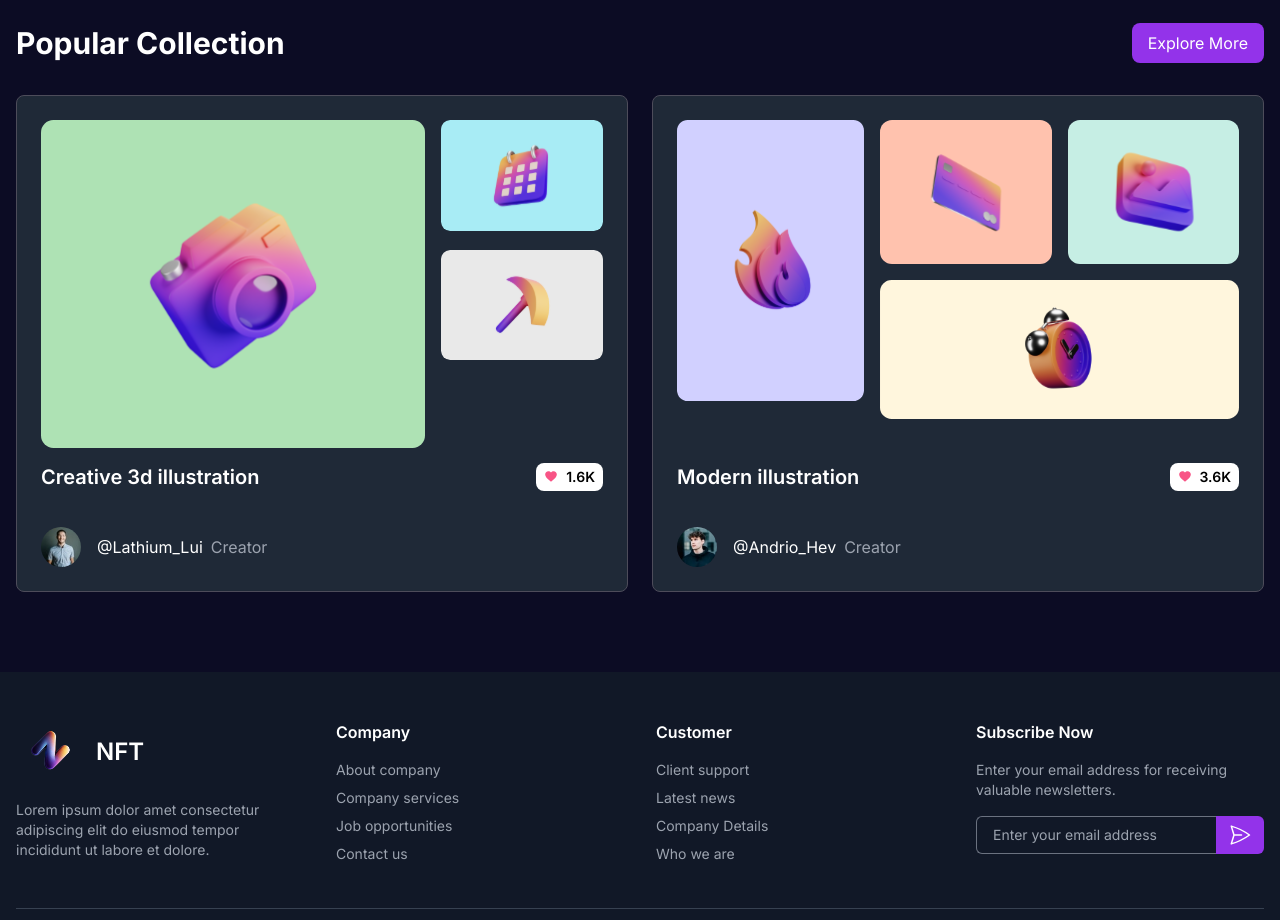
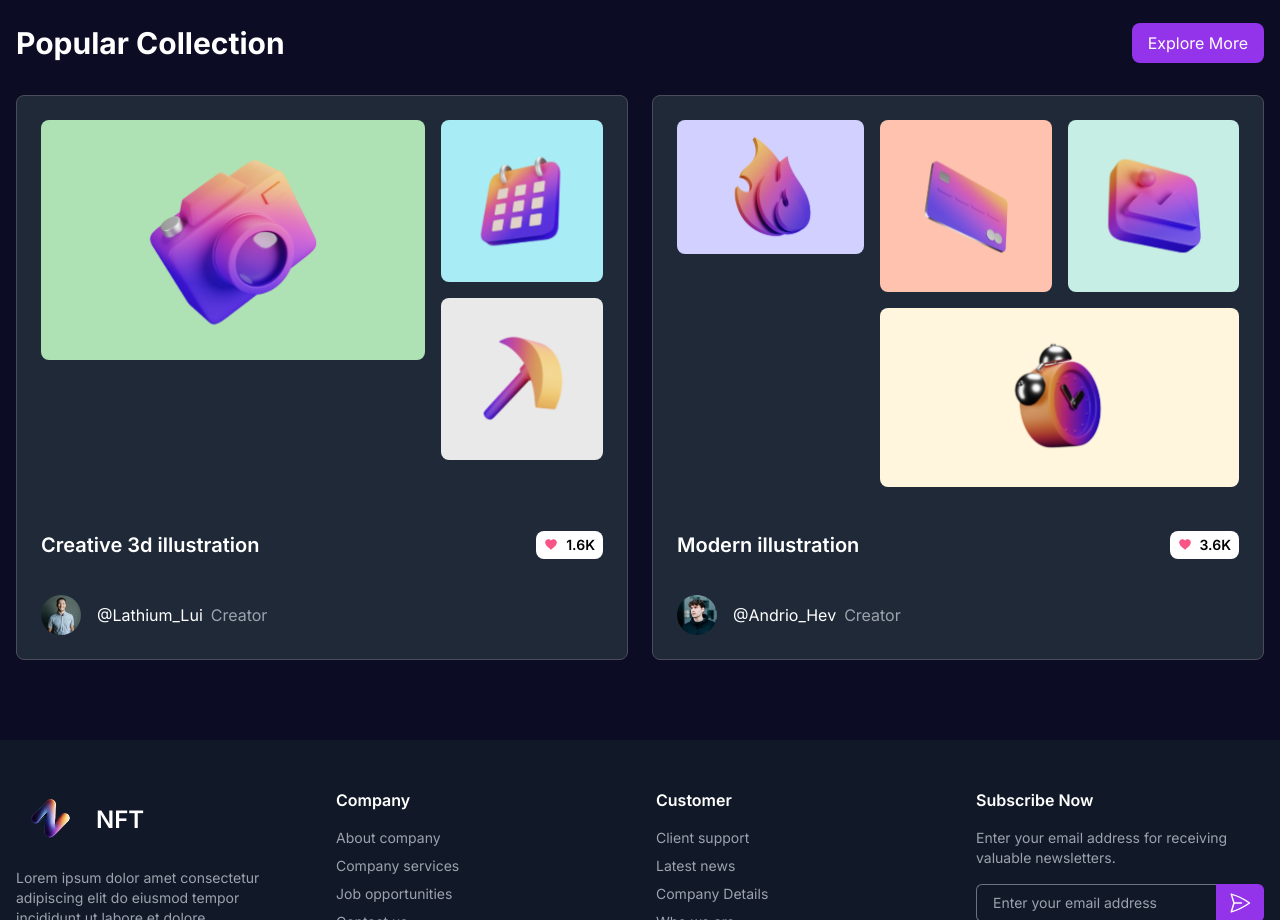
Before and after one commit to Dexctor/NFT-store, a Next.js app: page / in a window 1280 px wide. Shown: the part 3600-4520 px from the top of the page. Built offline with nearby package versions, Linux system fonts and the light colour scheme.

Commit message:
refresh item-detail and fix bug js

```diff
--- a/app/components/Footer/Footer.tsx
+++ b/app/components/Footer/Footer.tsx
@@ -113,13 +113,13 @@ const Footer = () => {
                   xmlns="http://www.w3.org/2000/svg"
                   fill="none"
                   viewBox="0 0 24 24"
-                  stroke-width="1.5"
+                  strokeWidth="1.5"
                   stroke="currentColor"
                   className="size-6"
                 >
                   <path
-                    stroke-linecap="round"
-                    stroke-linejoin="round"
+                    strokeLinecap="round"
+                    strokeLinejoin="round"
                     d="M6 12 3.269 3.125A59.769 59.769 0 0 1 21.485 12 59.768 59.768 0 0 1 3.27 20.875L5.999 12Zm0 0h7.5"
                   />
                 </svg>
--- a/app/components/LiveAuctions/LiveAuctions.tsx
+++ b/app/components/LiveAuctions/LiveAuctions.tsx
@@ -4,6 +4,7 @@ import { useState, useEffect } from "react";
 import Link from "next/link";
 import Image from "next/image";
 import PicksData from '../data/picksData.json'; // Importer les données
+import { useAuctionTimer } from "@/app/hooks/useAuctionsTimer";
 
 interface Pick {
   id: number;
@@ -17,47 +18,8 @@ interface Pick {
 }
 
 const LiveAuctions = () => {
-  const picks: Pick[] = PicksData.picks.slice(0, 8); // Limiter à 8 éléments
-  const [endTimes, setEndTimes] = useState<{ [key: number]: number }>({});
-  const [timeLeft, setTimeLeft] = useState<{ [key: number]: string }>({});
-
-  useEffect(() => {
-    // Initialiser les temps de fin une seule fois
-    const initialEndTimes: { [key: number]: number } = {};
-    picks.forEach((pick) => {
-      const randomHours = Math.floor(Math.random() * (48 - 24 + 1)) + 24;
-      initialEndTimes[pick.id] = Date.now() + randomHours * 60 * 60 * 1000;
-    });
-    setEndTimes(initialEndTimes);
-  }, []);
-
-  useEffect(() => {
-    const timer = setInterval(() => {
-      const now = Date.now();
-      const newTimeLeft: { [key: number]: string } = {};
-
-      picks.forEach((pick) => {
-        const endTime = endTimes[pick.id];
-        if (!endTime) return;
-
-        const difference = endTime - now;
-
-        if (difference > 0) {
-          const hours = Math.floor(difference / (1000 * 60 * 60));
-          const minutes = Math.floor((difference % (1000 * 60 * 60)) / (1000 * 60));
-          const seconds = Math.floor((difference % (1000 * 60)) / 1000);
-
-          newTimeLeft[pick.id] = `${hours.toString().padStart(2, '0')}:${minutes.toString().padStart(2, '0')}:${seconds.toString().padStart(2, '0')}`;
-        } else {
-          newTimeLeft[pick.id] = "Terminé";
-        }
-      });
-
-      setTimeLeft(newTimeLeft);
-    }, 1000);
-
-    return () => clearInterval(timer);
-  }, [endTimes, picks]);
+  const picks: Pick[] = PicksData.picks.slice(0, 8);
+  const timers = useAuctionTimer(picks.map(pick => ({ id: pick.id, endTime: pick.time }))); // Modifié
 
   return (
     <div className="bg-[#0c0c24]">
@@ -112,7 +74,7 @@ const LiveAuctions = () => {
                   </div>
                 </div>
                 <div className="bg-[#1D1D33] text-center tracking-widest text-white rounded-lg mt-4 py-2 text-lg font-semibold">
-                  {timeLeft[pick.id] || pick.time}
+                  {timers[pick.id] || pick.time}
                 </div>
               </div>
             ))}
--- a/app/components/PopularCollection/PopularCollection.tsx
+++ b/app/components/PopularCollection/PopularCollection.tsx
@@ -1,7 +1,5 @@
 "use client";
 import Image from "next/image";
-import { motion } from "framer-motion";
-import { useInView } from "react-intersection-observer";
 import collections from '../data/popularCollection.json';
 
 const PopularCollection = () => {
@@ -36,104 +34,75 @@ const CollectionCard = ({ collection, index }: { collection: any; index: number
 };
 
 const CollectionImages = ({ collection, index }: { collection: any; index: number }) => {
-  const [ref, inView] = useInView({
-    triggerOnce: true,
-    threshold: 0.1,
-  });
-
-  const imageVariants = {
-    hidden: { opacity: 0, y: 20 },
-    visible: { opacity: 1, y: 0 },
-  };
-
   if (index === 1) {
     return (
-      <motion.div
-        ref={ref}
-        initial="hidden"
-        animate={inView ? "visible" : "hidden"}
-        variants={imageVariants}
-        transition={{ duration: 0.5, staggerChildren: 0.2 }}
-        className="flex flex-col sm:flex-row w-full"
-      >
+      <div className="flex flex-col sm:flex-row w-full">
         <div className="flex-shrink-0 mb-4 sm:mb-0 sm:mr-4 w-full sm:w-1/3">
-          <motion.div variants={imageVariants}>
           <Image
             src={collection.mainImage}
             alt={collection.title}
-              className="rounded-lg object-cover"
+            className="rounded-lg object-cover w-full h-auto"
             width={350}
             height={250}
-              layout="responsive"
+            style={{ aspectRatio: '350/250' }}
           />
-          </motion.div>
         </div>
         <div className="flex flex-col justify-between w-full sm:w-2/3">
           <div className="grid grid-cols-2 gap-4 mb-4">
             {collection.smallImages.slice(0, 2).map((image: string, idx: number) => (
-              <motion.div key={idx} variants={imageVariants}>
               <Image
+                key={idx}
                 src={image}
                 alt={`${collection.title} small image ${idx + 1}`}
-                  className="rounded-lg object-cover"
+                className="rounded-lg object-cover w-full h-auto"
                 width={100}
                 height={100}
-                  layout="responsive"
+                style={{ aspectRatio: '1/1' }}
               />
-              </motion.div>
             ))}
           </div>
-          <motion.div variants={imageVariants}>
+          <div>
             <Image
               src={collection.smallImages[2]}
               alt={`${collection.title} small image 3`}
-              className="rounded-lg object-cover"
+              className="rounded-lg object-cover w-full h-auto"
               width={200}
               height={100}
-              layout="responsive"
+              style={{ aspectRatio: '2/1' }}
             />
-          </motion.div>
           </div>
-      </motion.div>
+        </div>
+      </div>
     );
   }
 
   return (
-    <motion.div
-      ref={ref}
-      initial="hidden"
-      animate={inView ? "visible" : "hidden"}
-      variants={imageVariants}
-      transition={{ duration: 0.5, staggerChildren: 0.2 }}
-      className="flex flex-col sm:flex-row"
-    >
+    <div className="flex flex-col sm:flex-row">
       <div className={`flex-shrink-0 mb-4 sm:mb-0 sm:mr-4 ${index === 0 ? 'w-full sm:w-96 h-60' : ''}`}>
-        <motion.div variants={imageVariants}>
         <Image
           src={collection.mainImage}
           alt={collection.title}
-            className="rounded-lg object-cover"
+          className="rounded-lg object-cover w-full h-full"
           width={index === 0 ? 250 : 200}
           height={index === 0 ? 250 : 200}
-            layout="responsive"
+          style={{ aspectRatio: index === 0 ? '1/1' : '200/200' }}
         />
-        </motion.div>
       </div>
       <div className="flex flex-row sm:flex-col justify-between">
         {collection.smallImages.map((image: string, idx: number) => (
-          <motion.div key={idx} variants={imageVariants} className={`${idx < collection.smallImages.length - 1 ? 'mr-2 sm:mr-0 sm:mb-4' : ''}`}>
+          <div key={idx} className={`${idx < collection.smallImages.length - 1 ? 'mr-2 sm:mr-0 sm:mb-4' : ''}`}>
             <Image
               src={image}
               alt={`${collection.title} small image ${idx + 1}`}
-              className="rounded-lg object-cover"
+              className="rounded-lg object-cover w-full h-auto"
               width={80}
               height={80}
-              layout="responsive"
+              style={{ aspectRatio: '1/1' }}
             />
-          </motion.div>
+          </div>
         ))}
       </div>
-    </motion.div>
+    </div>
   );
 };
 
@@ -171,7 +140,7 @@ const CollectionInfo = ({ collection }: { collection: any }) => {
             className="rounded-full object-cover"
             width={40}
             height={40}
-            layout="fixed"
+            style={{ width: '40px', height: '40px' }}
           />
         </div>
         <div>
--- /dev/null
+++ b/app/hooks/useAuctionsTimer.ts
@@ -0,0 +1,45 @@
+import { useState, useEffect, useRef } from "react";
+
+export const useAuctionTimer = (picks: any[]) => {
+  const [timeLeft, setTimeLeft] = useState<Record<string, string>>({});
+  const endTimesRef = useRef<Record<string, number>>({});
+
+  useEffect(() => {
+    picks.forEach((pick) => {
+      if (!endTimesRef.current[pick.id]) {
+        const randomHours = Math.floor(Math.random() * (48 - 24 + 1)) + 24;
+        endTimesRef.current[pick.id] = Date.now() + randomHours * 60 * 60 * 1000;
+      }
+    });
+  }, [picks]);
+
+  useEffect(() => {
+    const timer = setInterval(() => {
+      const now = Date.now();
+      const newTimeLeft: Record<string, string> = {};
+
+      picks.forEach((pick) => {
+        const endTime = endTimesRef.current[pick.id];
+        if (!endTime) return;
+
+        const difference = endTime - now;
+
+        if (difference > 0) {
+          const hours = Math.floor(difference / (1000 * 60 * 60));
+          const minutes = Math.floor((difference % (1000 * 60 * 60)) / (1000 * 60));
+          const seconds = Math.floor((difference % (1000 * 60)) / 1000);
+
+          newTimeLeft[pick.id] = `${hours.toString().padStart(2, '0')}:${minutes.toString().padStart(2, '0')}:${seconds.toString().padStart(2, '0')}`;
+        } else {
+          newTimeLeft[pick.id] = "Terminé";
+        }
+      });
+
+      setTimeLeft(newTimeLeft);
+    }, 1000);
+
+    return () => clearInterval(timer);
+  }, [picks]);
+
+  return timeLeft;
+};
```
Lines whose indentation alone changed are shown as unchanged.
